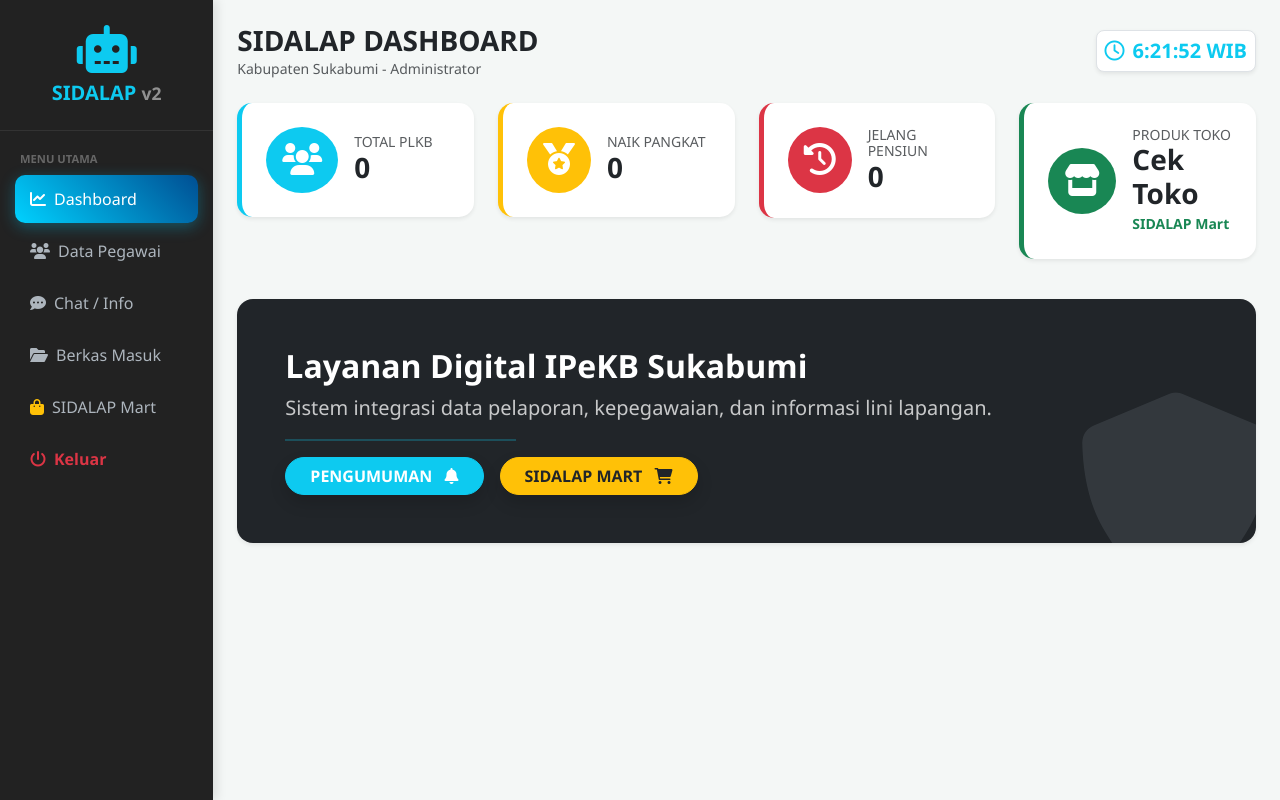
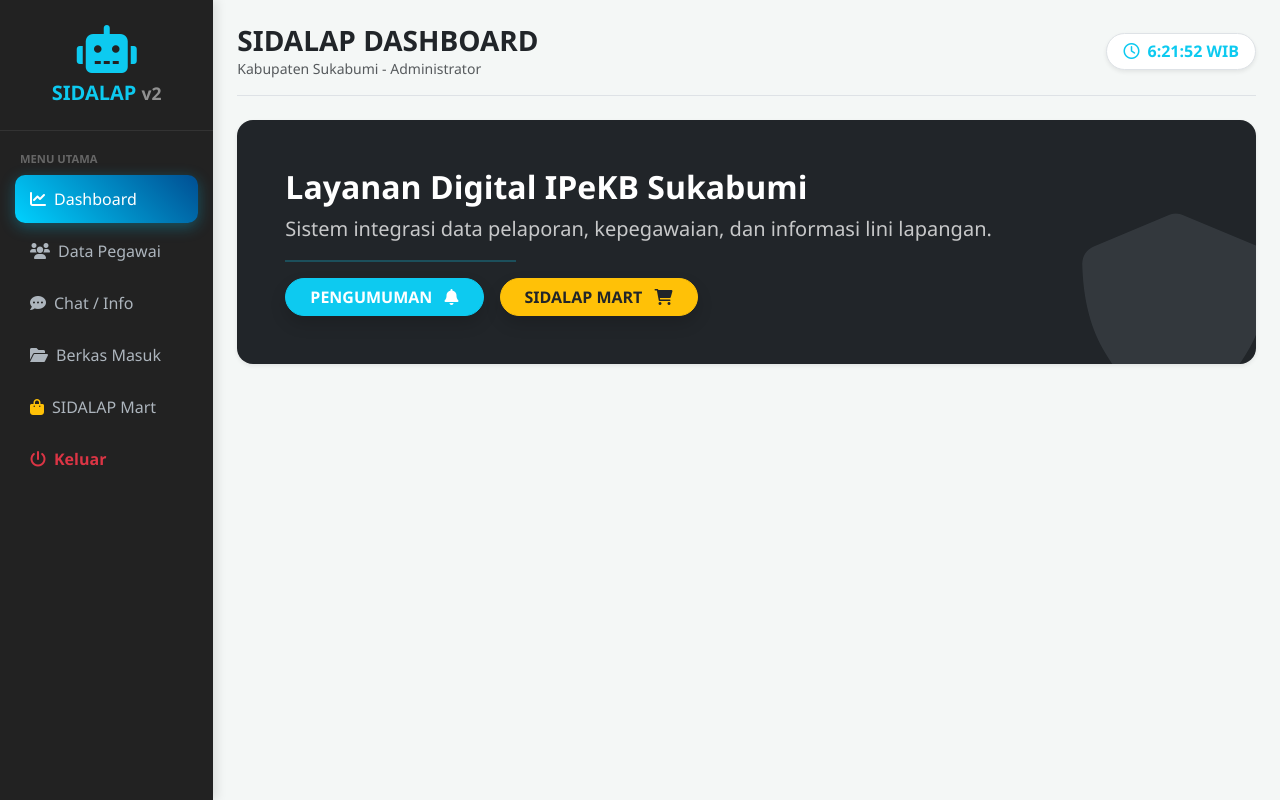
Before and after one commit to hamdanisaja007-star/HAMDANI, a Flask app: page /dashboard in a window 1280 px wide. Run offline with Flask 3, Linux system fonts and the light colour scheme; the visitor is signed in with stand-in values (Sample User, id 1); parts of the project's set-up code (start-up, migrations or seed data) failed here and were passed over.

Commit message:
Update index.html

```diff
--- a/templates/index.html
+++ b/templates/index.html
@@ -7,7 +7,7 @@
     <link href="https://cdn.jsdelivr.net/npm/bootstrap@5.3.0/dist/css/bootstrap.min.css" rel="stylesheet">
     <link rel="stylesheet" href="https://cdnjs.cloudflare.com/ajax/libs/font-awesome/6.0.0/css/all.min.css">
     <style>
-        :root { --primary-blue: #00d2ff; --dark-bg: #1a1a1a; }
+        :root { --primary-blue: #00d2ff; --bkkbn-blue: #007bff; --dark-bg: #1a1a1a; }
         body { background-color: #f4f7f6; font-family: 'Segoe UI', sans-serif; }
         .sidebar { background: #222; color: white; min-height: 100vh; position: sticky; top: 0; box-shadow: 4px 0 10px rgba(0,0,0,0.1); z-index: 1000; }
         .sidebar-header { padding: 25px 20px; text-align: center; border-bottom: 1px solid #333; }
@@ -21,10 +21,19 @@
         .alert-animated { animation: pulse 2s infinite; }
         @keyframes pulse { 0% { opacity: 1; } 50% { opacity: 0.7; } 100% { opacity: 1; } }
 
-        /* CSS KHUSUS MODAL LAYANAN AGAR MIRIP GAMBAR CONTOH */
-        .layanan-box { background: white; border-radius: 12px; padding: 15px; border: 1px solid #eee; transition: 0.3s; display: flex; align-items: center; height: 100%; }
-        .layanan-box:hover { border-color: #00d2ff; box-shadow: 0 5px 15px rgba(0,0,0,0.05); }
-        .layanan-icon { width: 45px; height: 45px; border-radius: 10px; display: flex; align-items: center; justify-content: center; margin-right: 15px; font-size: 1.2rem; }
+        /* --- CSS KHUSUS PORTAL LAYANAN (4 LAYAR TAB) --- */
+        .portal-tabs .nav-link { color: #555; font-weight: 600; border-radius: 30px; padding: 10px 20px; margin-right: 10px; border: 1px solid #ddd; }
+        .portal-tabs .nav-link.active { background-color: var(--bkkbn-blue) !important; color: white !important; border-color: var(--bkkbn-blue); }
+
+        .layanan-box { background: white; border-radius: 15px; padding: 20px; border: 1px solid #eaeaea; transition: 0.3s; display: flex; align-items: center; height: 100%; text-decoration: none; color: inherit; }
+        .layanan-box:hover { border-color: var(--bkkbn-blue); transform: translateY(-3px); box-shadow: 0 10px 20px rgba(0,0,0,0.05); }
+        .layanan-icon { width: 50px; height: 50px; border-radius: 12px; display: flex; align-items: center; justify-content: center; margin-right: 15px; font-size: 1.4rem; flex-shrink: 0; }
+
+        /* Warna Ikon per Kategori */
+        .bg-sdm { background-color: #e7f1ff; color: #007bff; }
+        .bg-prog { background-color: #fff8e1; color: #fbc02d; }
+        .bg-umum { background-color: #e8f5e9; color: #28a745; }
+        .bg-lain { background-color: #fce4ec; color: #e91e63; }
     </style>
 </head>
 <body>
@@ -84,171 +93,16 @@
         </div>
 
         <div class="col-md-10 p-4">
-            <div class="d-flex justify-content-between align-items-center mb-4">
+            <div class="d-flex justify-content-between align-items-center mb-4 pb-3 border-bottom">
                 <div>
                     <h3 class="fw-bold text-dark mb-0">SIDALAP DASHBOARD</h3>
                     <p class="text-muted small mb-0">Kabupaten Sukabumi - {{ "Administrator" if session['user_role'] == 'admin' else user_now.nama }}</p>
                 </div>
-                <div id="clock" class="h5 fw-bold text-info border p-2 rounded-3 shadow-sm bg-white mb-0"></div>
+                <div id="clock" class="h6 fw-bold text-info border p-2 px-3 rounded-pill shadow-sm bg-white mb-0"></div>
             </div>
 
-            {% with messages = get_flashed_messages(with_categories=true) %}
-              {% if messages %}
-                {% for category, message in messages %}
-                  <div class="alert alert-{{ category }} alert-dismissible fade show rounded-3 shadow-sm" role="alert">
-                    {{ message }}
-                    <button type="button" class="btn-close" data-bs-dismiss="alert"></button>
-                  </div>
-                {% endfor %}
-              {% endif %}
-            {% endwith %}
-
             {% block content %}
-            {% if session['user_role'] != 'admin' and (not user_now.tmt_pangkat or not user_now.tgl_lahir) %}
-            <div class="alert alert-warning border-0 shadow-sm alert-animated d-flex align-items-center rounded-4 mb-4">
-                <i class="fas fa-exclamation-triangle fa-2x me-3 text-danger"></i>
-                <div>
-                    <h6 class="fw-bold mb-1">Penting: Data Profil Belum Lengkap!</h6>
-                    <p class="small mb-0">Silakan lengkapi <strong>TMT Pangkat</strong> dan <strong>Tanggal Lahir</strong> di menu <a href="/profil" class="fw-bold">Profil Saya</a> agar sistem bisa menghitung masa pangkat/pensiun Anda.</p>
-                </div>
-            </div>
-            {% endif %}
-
-            <div class="row mb-4">
-                {% if session['user_role'] == 'admin' %}
-                    <div class="col-md-3 mb-3">
-                        <div class="card stat-card bg-white p-4 border-start border-info border-5 shadow-sm">
-                            <div class="d-flex align-items-center">
-                                <div class="bg-info text-white p-3 rounded-circle me-3"><i class="fas fa-users fa-2x"></i></div>
-                                <div>
-                                    <h6 class="text-muted mb-0 small text-uppercase">Total PLKB</h6>
-                                    <h3 class="fw-bold mb-0">{{ stat.total }}</h3>
-                                </div>
-                            </div>
-                        </div>
-                    </div>
-
-                    <div class="col-md-3 mb-3">
-                        <div class="card stat-card bg-white p-4 border-start border-warning border-5 shadow-sm pointer" data-bs-toggle="collapse" data-bs-target="#collapsePangkat">
-                            <div class="d-flex align-items-center">
-                                <div class="bg-warning text-white p-3 rounded-circle me-3"><i class="fas fa-medal fa-2x"></i></div>
-                                <div>
-                                    <h6 class="text-muted mb-0 small text-uppercase">Naik Pangkat</h6>
-                                    <h3 class="fw-bold mb-0">{{ notif_pangkat|length }}</h3>
-                                </div>
-                            </div>
-                        </div>
-                    </div>
-
-                    <div class="col-md-3 mb-3">
-                        <div class="card stat-card bg-white p-4 border-start border-danger border-5 shadow-sm pointer" data-bs-toggle="collapse" data-bs-target="#collapsePensiun">
-                            <div class="d-flex align-items-center">
-                                <div class="bg-danger text-white p-3 rounded-circle me-3"><i class="fas fa-history fa-2x"></i></div>
-                                <div>
-                                    <h6 class="text-muted mb-0 small text-uppercase">Jelang Pensiun</h6>
-                                    <h3 class="fw-bold mb-0">{{ notif_pensiun|length }}</h3>
-                                </div>
-                            </div>
-                        </div>
-                    </div>
-
-                    <div class="col-md-3 mb-3">
-                        <div class="card stat-card bg-white p-4 border-start border-success border-5 shadow-sm pointer" onclick="window.location.href='/toko'">
-                            <div class="d-flex align-items-center">
-                                <div class="bg-success text-white p-3 rounded-circle me-3"><i class="fas fa-store fa-2x"></i></div>
-                                <div>
-                                    <h6 class="text-muted mb-0 small text-uppercase">Produk Toko</h6>
-                                    <h3 class="fw-bold mb-0">Cek Toko</h3>
-                                    <small class="text-success fw-bold">SIDALAP Mart</small>
-                                </div>
-                            </div>
-                        </div>
-                    </div>
-                {% else %}
-                    <div class="col-md-12">
-                        <div class="card border-0 shadow-sm rounded-4 p-4 mb-4 bg-white">
-                            <div class="row align-items-center">
-                                <div class="col-md-2 text-center">
-                                    <img src="{{ url_for('serve_foto', filename=user_now.foto) if user_now.foto else 'https://via.placeholder.com/150' }}" class="rounded-circle shadow-sm border border-info border-3 mb-2" style="width: 120px; height: 120px; object-fit: cover;">
-                                </div>
-                                <div class="col-md-6">
-                                    <h2 class="fw-bold text-dark mb-1">Halo, {{ user_now.nama }}!</h2>
-                                    <p class="text-muted mb-2"><i class="fas fa-id-card me-2"></i>NIP: {{ user_now.nip }}</p>
-                                    <div class="d-flex gap-2">
-                                        <span class="badge bg-info p-2 px-3 rounded-pill text-white">{{ user_now.jabatan or 'Jabatan Belum Diisi' }}</span>
-                                        <span class="badge bg-dark p-2 px-3 rounded-pill">{{ user_now.pangkat_gol or '-' }}</span>
-                                    </div>
-                                </div>
-                                <div class="col-md-4 border-start d-none d-md-block px-4">
-                                    <p class="mb-1 small fw-bold text-muted">WILAYAH TUGAS:</p>
-                                    <p class="mb-1"><i class="fas fa-map-marker-alt text-danger me-2"></i>Kec. {{ user_now.kecamatan or '-' }}</p>
-                                    <p class="mb-0"><i class="fas fa-home text-success me-2"></i>Desa: {{ user_now.desa_binaan or '-' }}</p>
-                                </div>
-                            </div>
-                        </div>
-                    </div>
-                {% endif %}
-            </div>
-
-            {% if session['user_role'] == 'admin' %}
-            <div class="row">
-                <div class="collapse mb-4" id="collapsePangkat">
-                    <div class="card border-0 shadow rounded-4 overflow-hidden">
-                        <div class="card-header bg-warning text-dark fw-bold py-3">
-                            <i class="fas fa-medal me-2"></i>Daftar Usulan Naik Pangkat
-                        </div>
-                        <div class="table-responsive">
-                            <table class="table table-hover mb-0 align-middle">
-                                <thead class="table-light">
-                                    <tr><th>Nama</th><th>NIP</th><th>TMT Terakhir</th><th>Status</th></tr>
-                                </thead>
-                                <tbody>
-                                    {% for p in notif_pangkat %}
-                                    <tr>
-                                        <td class="fw-bold">{{ p.nama }}</td>
-                                        <td>{{ p.nip }}</td>
-                                        <td>{{ p.tmt_pangkat }}</td>
-                                        <td><span class="badge bg-warning text-dark">Waktunya Usul</span></td>
-                                    </tr>
-                                    {% else %}
-                                    <tr><td colspan="4" class="text-center py-4 text-muted small">Tidak ada pegawai yang masuk periode naik pangkat.</td></tr>
-                                    {% endfor %}
-                                </tbody>
-                            </table>
-                        </div>
-                    </div>
-                </div>
-
-                <div class="collapse mb-4" id="collapsePensiun">
-                    <div class="card border-0 shadow rounded-4 overflow-hidden">
-                        <div class="card-header bg-danger text-white fw-bold py-3">
-                            <i class="fas fa-user-clock me-2"></i>Daftar Pegawai Jelang Pensiun
-                        </div>
-                        <div class="table-responsive">
-                            <table class="table table-hover mb-0 align-middle">
-                                <thead class="table-light">
-                                    <tr><th>Nama</th><th>NIP</th><th>Tgl Lahir</th><th>Status</th></tr>
-                                </thead>
-                                <tbody>
-                                    {% for p in notif_pensiun %}
-                                    <tr>
-                                        <td class="fw-bold">{{ p.nama }}</td>
-                                        <td>{{ p.nip }}</td>
-                                        <td>{{ p.tgl_lahir }}</td>
-                                        <td><span class="badge bg-danger text-white">Persiapan MPP</span></td>
-                                    </tr>
-                                    {% else %}
-                                    <tr><td colspan="4" class="text-center py-4 text-muted small">Tidak ada pegawai yang pensiun tahun ini.</td></tr>
-                                    {% endfor %}
-                                </tbody>
-                            </table>
-                        </div>
-                    </div>
-                </div>
-            </div>
-            {% endif %}
-
-            <div class="card border-0 shadow-sm p-5 bg-dark text-white rounded-4 overflow-hidden position-relative">
+            <div class="card border-0 shadow-sm p-5 bg-dark text-white rounded-4 overflow-hidden position-relative mb-4">
                 <div style="z-index: 2; position: relative;">
                     <h2 class="fw-bold">Layanan Digital IPeKB Sukabumi</h2>
                     <p class="lead opacity-75">Sistem integrasi data pelaporan, kepegawaian, dan informasi lini lapangan.</p>
@@ -266,54 +120,74 @@
 </div>
 
 <div class="modal fade" id="modalLayanan" tabindex="-1" aria-hidden="true">
-    <div class="modal-dialog modal-xl modal-dialog-centered">
-        <div class="modal-content border-0 shadow-lg" style="border-radius: 20px;">
-            <div class="modal-header border-0 bg-white" style="border-radius: 20px 20px 0 0; padding: 20px 30px;">
-                <h4 class="modal-title fw-bold text-dark">Layanan Digital BKKBN</h4>
+    <div class="modal-dialog modal-xl modal-dialog-centered modal-dialog-scrollable">
+        <div class="modal-content border-0 shadow-lg" style="border-radius: 25px;">
+            <div class="modal-header border-bottom bg-white" style="border-radius: 25px 25px 0 0; padding: 25px 30px;">
+                <div>
+                    <h4 class="modal-title fw-bold text-dark">Portal Layanan SSO BKKBN</h4>
+                    <p class="text-muted small mb-0">Pilih kategori layanan untuk melihat aplikasi tersedia.</p>
+                </div>
                 <button type="button" class="btn-close" data-bs-dismiss="modal" aria-label="Close"></button>
             </div>
             <div class="modal-body p-4" style="background-color: #f8f9fa;">
-                <div class="row g-3">
-                    <div class="col-md-4">
-                        <div class="layanan-box">
-                            <div class="layanan-icon bg-primary bg-opacity-10 text-primary"><i class="fas fa-users-cog"></i></div>
-                            <div><h6 class="fw-bold mb-0">SIMSDM</h6><small class="text-muted">Manajemen SDM</small></div>
+
+                <ul class="nav nav-pills portal-tabs mb-4 justify-content-center" id="pills-tab" role="tablist">
+                    <li class="nav-item">
+                        <button class="nav-link active" id="pills-sdm-tab" data-bs-toggle="pill" data-bs-target="#pills-sdm" type="button"><i class="fas fa-user-tie me-2"></i>Kepegawaian</button>
+                    </li>
+                    <li class="nav-item">
+                        <button class="nav-link" id="pills-program-tab" data-bs-toggle="pill" data-bs-target="#pills-program" type="button"><i class="fas fa-tasks me-2"></i>Layanan Program</button>
+                    </li>
+                    <li class="nav-item">
+                        <button class="nav-link" id="pills-umum-tab" data-bs-toggle="pill" data-bs-target="#pills-umum" type="button"><i class="fas fa-globe me-2"></i>Layanan Umum</button>
+                    </li>
+                    <li class="nav-item">
+                        <button class="nav-link" id="pills-lain-tab" data-bs-toggle="pill" data-bs-target="#pills-lain" type="button"><i class="fas fa-ellipsis-h me-2"></i>Lainnya</button>
+                    </li>
+                </ul>
+
+                <div class="tab-content" id="pills-tabContent">
+
+                    <div class="tab-pane fade show active" id="pills-sdm" role="tabpanel">
+                        <div class="row g-3">
+                            <div class="col-md-4"><a href="https://simsdm.bkkbn.go.id" target="_blank" class="layanan-box"><div class="layanan-icon bg-sdm"><i class="fas fa-users-cog"></i></div><div><h6 class="fw-bold mb-0">SIMSDM</h6><small class="text-muted">Manajemen SDM</small></div></a></div>
+                            <div class="col-md-4"><a href="https://visum.bkkbn.go.id" target="_blank" class="layanan-box"><div class="layanan-icon bg-sdm"><i class="fas fa-file-signature"></i></div><div><h6 class="fw-bold mb-0">E-VISUM</h6><small class="text-muted">Laporan PKB/PLKB</small></div></a></div>
+                            <div class="col-md-4"><a href="#" class="layanan-box"><div class="layanan-icon bg-sdm"><i class="fas fa-wallet"></i></div><div><h6 class="fw-bold mb-0">SIPP</h6><small class="text-muted">Pendapatan Pegawai</small></div></a></div>
+                            <div class="col-md-4"><a href="#" class="layanan-box"><div class="layanan-icon bg-sdm"><i class="fas fa-graduation-cap"></i></div><div><h6 class="fw-bold mb-0">SIDIKA</h6><small class="text-muted">Kediklatan</small></div></a></div>
                         </div>
                     </div>
-                    <div class="col-md-4">
-                        <div class="layanan-box">
-                            <div class="layanan-icon bg-warning bg-opacity-10 text-warning"><i class="fas fa-database"></i></div>
-                            <div><h6 class="fw-bold mb-0">SIGA</h6><small class="text-muted">Informasi Keluarga</small></div>
+
+                    <div class="tab-pane fade" id="pills-program" role="tabpanel">
+                        <div class="row g-3">
+                            <div class="col-md-4"><a href="https://newsiga-siga.bkkbn.go.id/" target="_blank" class="layanan-box"><div class="layanan-icon bg-prog"><i class="fas fa-database"></i></div><div><h6 class="fw-bold mb-0">NEW SIGA</h6><small class="text-muted">Informasi Keluarga</small></div></a></div>
+                            <div class="col-md-4"><a href="#" class="layanan-box"><div class="layanan-icon bg-prog"><i class="fas fa-home"></i></div><div><h6 class="fw-bold mb-0">KAMPUNG KB</h6><small class="text-muted">Keluarga Berkualitas</small></div></a></div>
+                            <div class="col-md-4"><a href="#" class="layanan-box"><div class="layanan-icon bg-prog"><i class="fas fa-chart-line"></i></div><div><h6 class="fw-bold mb-0">MORENA</h6><small class="text-muted">Monev DAK</small></div></a></div>
+                            <div class="col-md-4"><a href="#" class="layanan-box"><div class="layanan-icon bg-prog"><i class="fas fa-heartbeat"></i></div><div><h6 class="fw-bold mb-0">SATYAGATRA</h6><small class="text-muted">Pelayanan Keluarga</small></div></a></div>
                         </div>
                     </div>
-                    <div class="col-md-4">
-                        <div class="layanan-box">
-                            <div class="layanan-icon bg-success bg-opacity-10 text-success"><i class="fas fa-baby"></i></div>
-                            <div><h6 class="fw-bold mb-0">GENTING</h6><small class="text-muted">Cegah Stunting</small></div>
+
+                    <div class="tab-pane fade" id="pills-umum" role="tabpanel">
+                        <div class="row g-3">
+                            <div class="col-md-4"><a href="#" class="layanan-box"><div class="layanan-icon bg-umum"><i class="fas fa-baby"></i></div><div><h6 class="fw-bold mb-0">GENTING</h6><small class="text-muted">Cegah Stunting</small></div></a></div>
+                            <div class="col-md-4"><a href="#" class="layanan-box"><div class="layanan-icon bg-umum"><i class="fas fa-shield-alt"></i></div><div><h6 class="fw-bold mb-0">SAKINA</h6><small class="text-muted">SuperApps Keluarga</small></div></a></div>
+                            <div class="col-md-4"><a href="#" class="layanan-box"><div class="layanan-icon bg-umum"><i class="fas fa-blind"></i></div><div><h6 class="fw-bold mb-0">SIDAYA</h6><small class="text-muted">Lansia Berdaya</small></div></a></div>
+                            <div class="col-md-4"><a href="#" class="layanan-box"><div class="layanan-icon bg-umum"><i class="fas fa-balance-scale"></i></div><div><h6 class="fw-bold mb-0">JDIH</h6><small class="text-muted">Dokumentasi Hukum</small></div></a></div>
                         </div>
                     </div>
-                    <div class="col-md-4">
-                        <div class="layanan-box">
-                            <div class="layanan-icon bg-danger bg-opacity-10 text-danger"><i class="fas fa-file-invoice"></i></div>
-                            <div><h6 class="fw-bold mb-0">SRIKANDI</h6><small class="text-muted">Kearsipan Digital</small></div>
+
+                    <div class="tab-pane fade" id="pills-lain" role="tabpanel">
+                        <div class="row g-3">
+                            <div class="col-md-4"><a href="https://srikandi.arsip.go.id/" target="_blank" class="layanan-box"><div class="layanan-icon bg-lain"><i class="fas fa-file-invoice"></i></div><div><h6 class="fw-bold mb-0">SRIKANDI</h6><small class="text-muted">Kearsipan Dinamis</small></div></a></div>
+                            <div class="col-md-4"><a href="https://kinerja.bkn.go.id/login" target="_blank" class="layanan-box"><div class="layanan-icon bg-lain"><i class="fas fa-chart-bar"></i></div><div><h6 class="fw-bold mb-0">E-KINERJA BKN</h6><small class="text-muted">Laporan SKP</small></div></a></div>
+                            <div class="col-md-4"><a href="#" class="layanan-box"><div class="layanan-icon bg-lain"><i class="fas fa-id-card-alt"></i></div><div><h6 class="fw-bold mb-0">ASN DIGITAL</h6><small class="text-muted">Pelayanan ASN</small></div></a></div>
+                            <div class="col-md-4"><a href="#" class="layanan-box"><div class="layanan-icon bg-lain"><i class="fas fa-piggy-bank"></i></div><div><h6 class="fw-bold mb-0">TASPEN</h6><small class="text-muted">Asuransi Pegawai</small></div></a></div>
                         </div>
                     </div>
-                    <div class="col-md-4">
-                        <div class="layanan-box">
-                            <div class="layanan-icon bg-info bg-opacity-10 text-info"><i class="fas fa-map-marked-alt"></i></div>
-                            <div><h6 class="fw-bold mb-0">E-VISUM</h6><small class="text-muted">Laporan Lapangan</small></div>
-                        </div>
-                    </div>
-                    <div class="col-md-4">
-                        <div class="layanan-box">
-                            <div class="layanan-icon bg-dark bg-opacity-10 text-dark"><i class="fas fa-chalkboard-teacher"></i></div>
-                            <div><h6 class="fw-bold mb-0">SIPEKA</h6><small class="text-muted">Pengembangan Karir</small></div>
-                        </div>
-                    </div>
+
                 </div>
             </div>
-            <div class="modal-footer border-0 p-3">
-                <button type="button" class="btn btn-secondary rounded-pill px-4" data-bs-dismiss="modal">Tutup</button>
+            <div class="modal-footer border-0 p-4 bg-light" style="border-radius: 0 0 25px 25px;">
+                <button type="button" class="btn btn-secondary rounded-pill px-4" data-bs-dismiss="modal">Tutup Portal</button>
             </div>
         </div>
     </div>
```
